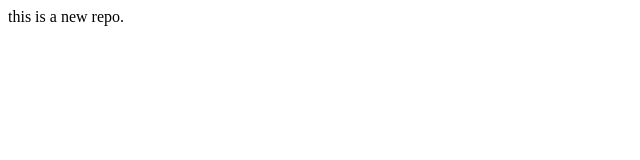
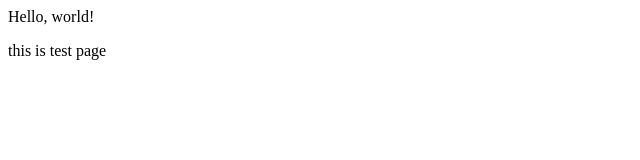
Before and after one commit to jimmygk12/gitc, a plain HTML site: page index.html in a window 1280 px wide. Shown: the whole page, without its empty margins (0-640 px from the left). Drawn offline with Linux system fonts and the light colour scheme.

Commit message:
add new feature

```diff
--- a/index.html
+++ b/index.html
@@ -1 +1,2 @@
-<p>this is a new repo.</p>
+<p>Hello, world!</p>
+<p>this is test page</p>
```
